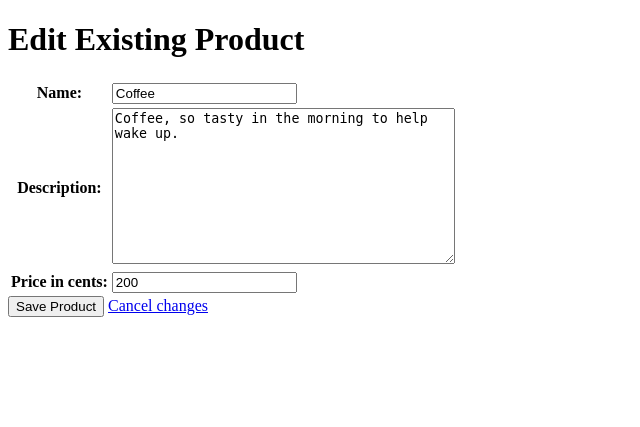
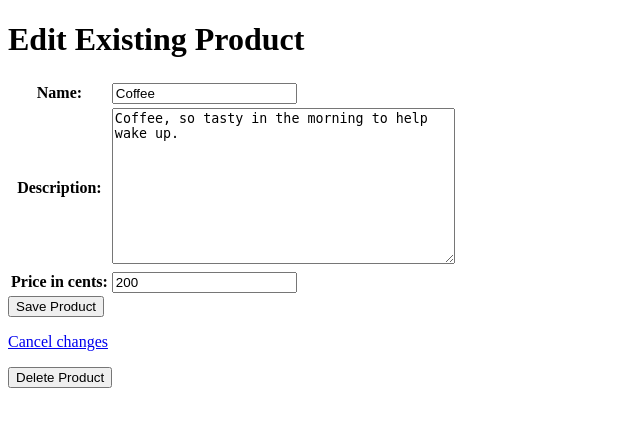
Before and after one commit to adam-weiler/GA-Pair-Project-Rainforest, a Django app: page /products/1/edit in a window 1280 px wide. Shown: the part 26-453 px from the top of the page, without its empty margins (0-640 px from the left). Run offline with Django 3.2, Linux system fonts and the light colour scheme; data comes from the database, SQL or seed files in the repository.

Commit message:
Added delete path to the urls.py, delete_product method to views.py, and delete button to edit_product_form.html. Indented product_form.html, edit_product_form.html HTML.

```diff
--- a/rainforest/templates/edit_product_form.html
+++ b/rainforest/templates/edit_product_form.html
@@ -5,12 +5,19 @@
 <h1>Edit Existing Product</h1>
 
 <form action="{% url 'update_product' id=product.pk %}" method="POST">
-{% csrf_token %}
-<table>
-{{ form.as_table }}
-</table>
+    {% csrf_token %}
+    <table>
+        {{ form.as_table }}
+    </table>
 
-<input type="submit" value="Save Product" /> <a href= "{% url 'show_product' id=product.pk %}" class = 'link'>Cancel changes</a>
+    <input type="submit" value="Save Product" />
+</form>
+
+<p><a href= "{% url 'show_product' id=product.pk %}" class = 'link'>Cancel changes</a></p>
+
+<form action="{% url 'delete_product' id=product.pk %}" method="POST">
+    {% csrf_token %}
+    <input type="submit" value="Delete Product" />
 </form>
 
 {% endblock %}
--- a/rainforest/urls.py
+++ b/rainforest/urls.py
@@ -26,4 +26,5 @@ urlpatterns = [
     path("products/<int:id>/update", views.update_product, name="update_product"),
     path("products/new", views.new_product, name="new_product"),
     path("products/create", views.create_product, name="create_product"),
+    path("products/<int:id>/delete", views.delete_product, name="delete_product"),
 ]
--- a/rainforest/views.py
+++ b/rainforest/views.py
@@ -48,12 +48,18 @@ def edit_product(request, id): #Renders a form to edit an existing product.
     return render(request, "edit_product_form.html", context)
 
 
-def update_product(request, id): #User updating a new product
+def update_product(request, id): #User updating an existing product.
     product = Product.objects.get(pk=id)
     form = ProductForm(request.POST, instance=product)
     if form.is_valid():
         form.save()
         return redirect(reverse("show_all"))
-    else: #Else sends user back to new product form.
+    else: #Else sends user back to existing product form.
         context = {"product": product, "form": form }
         return render(request, "edit_product_form.html", context)
+
+
+def delete_product(request, id): #User deleting an existing product.
+    product = Product.objects.get(pk=id)
+    product.delete()
+    return redirect(reverse("show_all"))
```
Also changed, not shown: rainforest/templates/product_form.html (+5 -5 lines).
